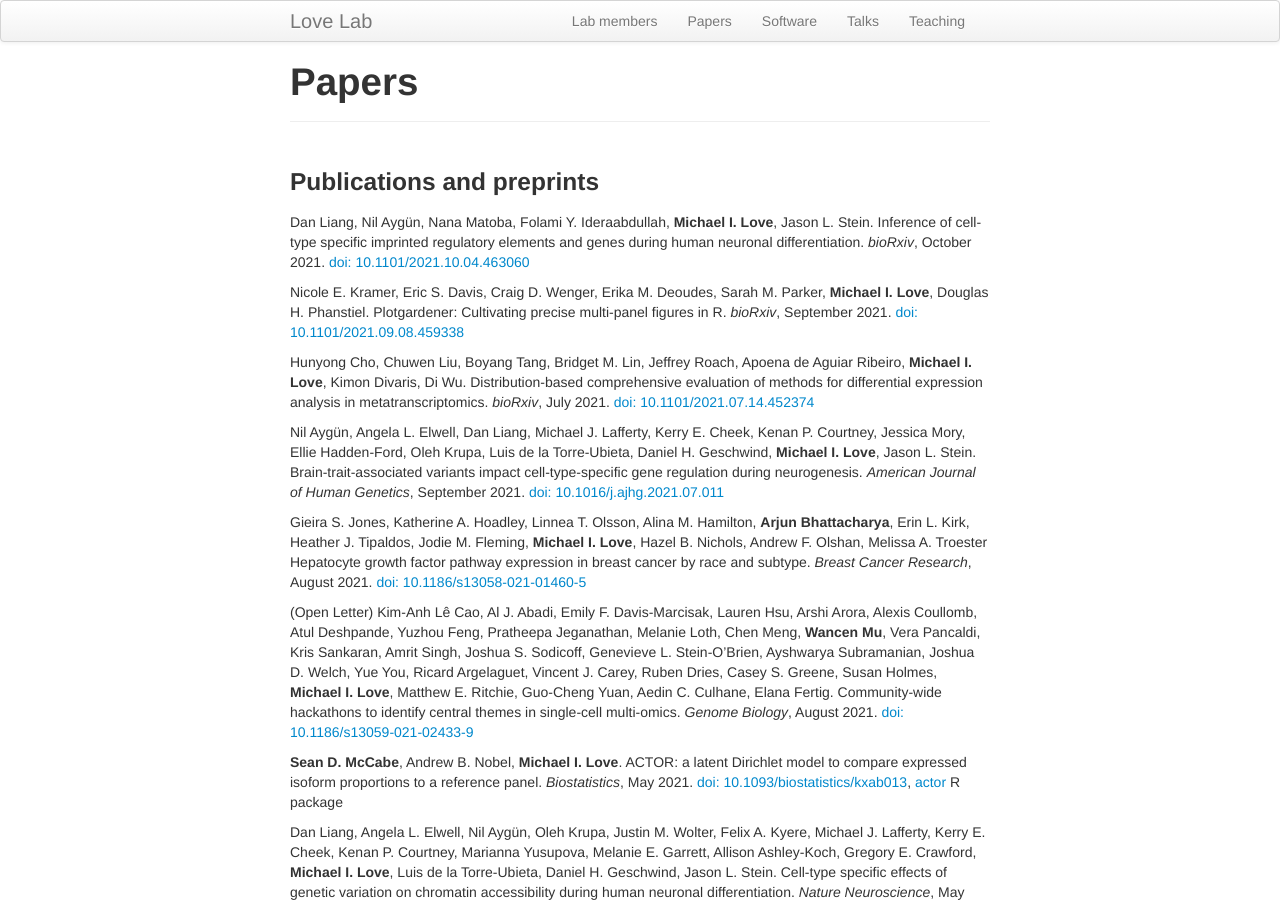
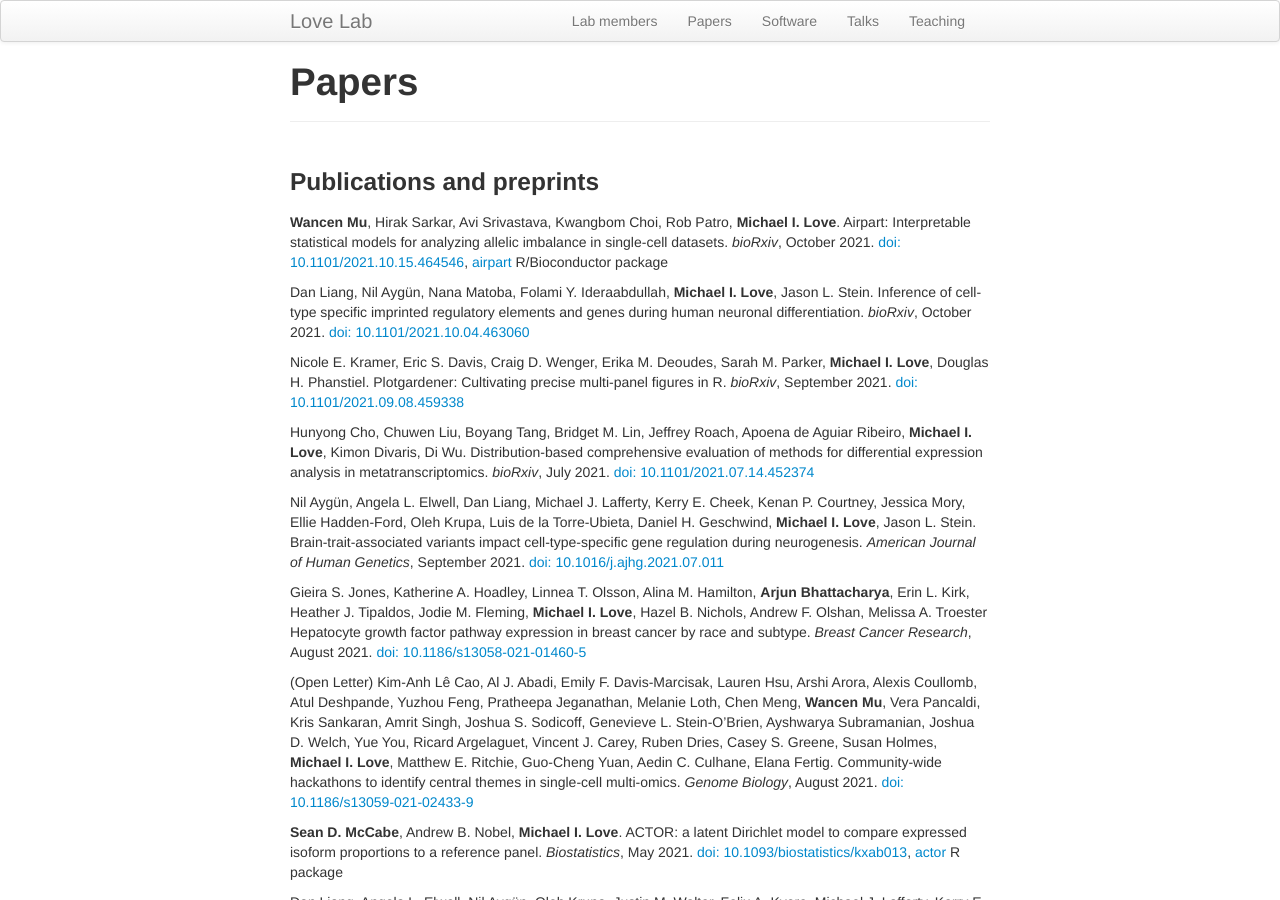
Before and after one commit to mikelove/mikelove.github.io, a Jekyll site: the page built from pages/papers.md, in a window 1280 px wide and 900 px high. Built offline with Jekyll 4.4.1, drawn with Linux system fonts in a browser that asks for light colours.

Commit message:
update website

```diff
--- a/pages/papers.md
+++ b/pages/papers.md
@@ -4,6 +4,14 @@ title: "Papers"
 ---
 
 ### Publications and preprints
+
+**Wancen Mu**, Hirak Sarkar, Avi Srivastava, Kwangbom Choi, Rob Patro,
+**Michael I. Love**.
+Airpart: Interpretable statistical models for analyzing allelic
+imbalance in single-cell datasets.
+*bioRxiv*, October 2021.
+[doi: 10.1101/2021.10.15.464546](https://doi.org/10.1101/2021.10.15.464546),
+[airpart](https://bioconductor.org/packages/airpart) R/Bioconductor package
 
 Dan Liang, Nil Aygün, Nana Matoba, Folami Y. Ideraabdullah,
 **Michael I. Love**, Jason L. Stein.
```
Also changed, not shown: pages/lab.md (+2 -2 lines).
